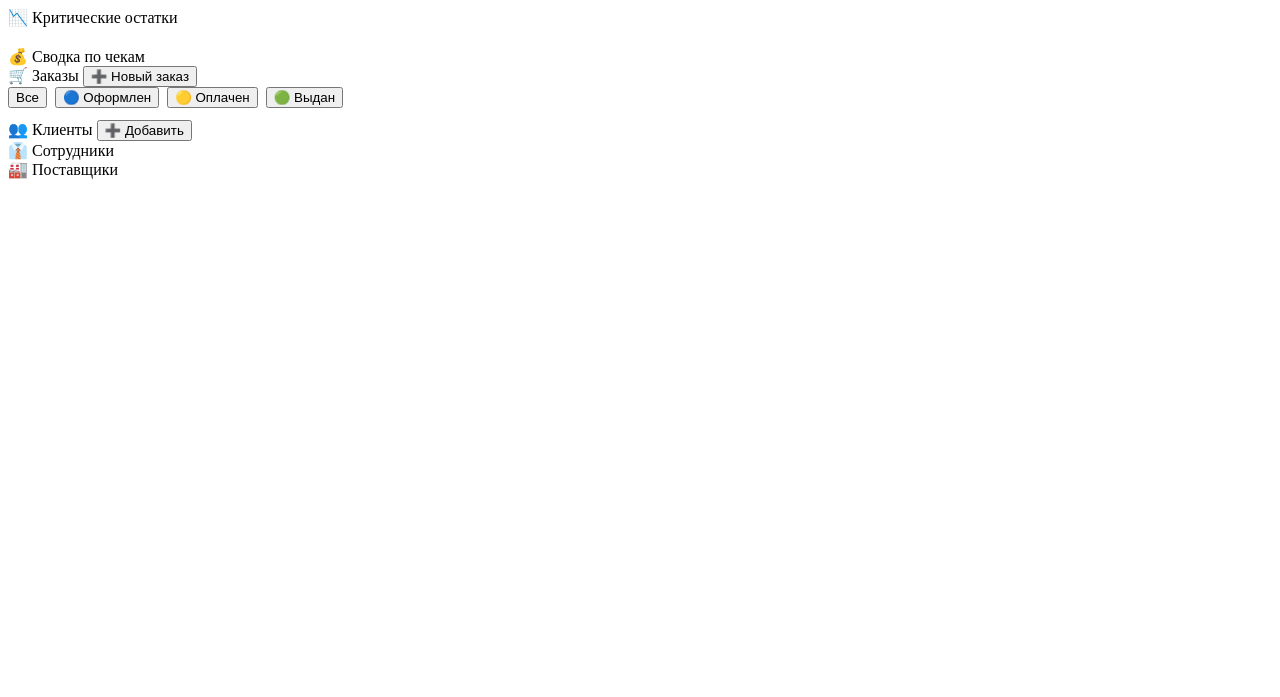
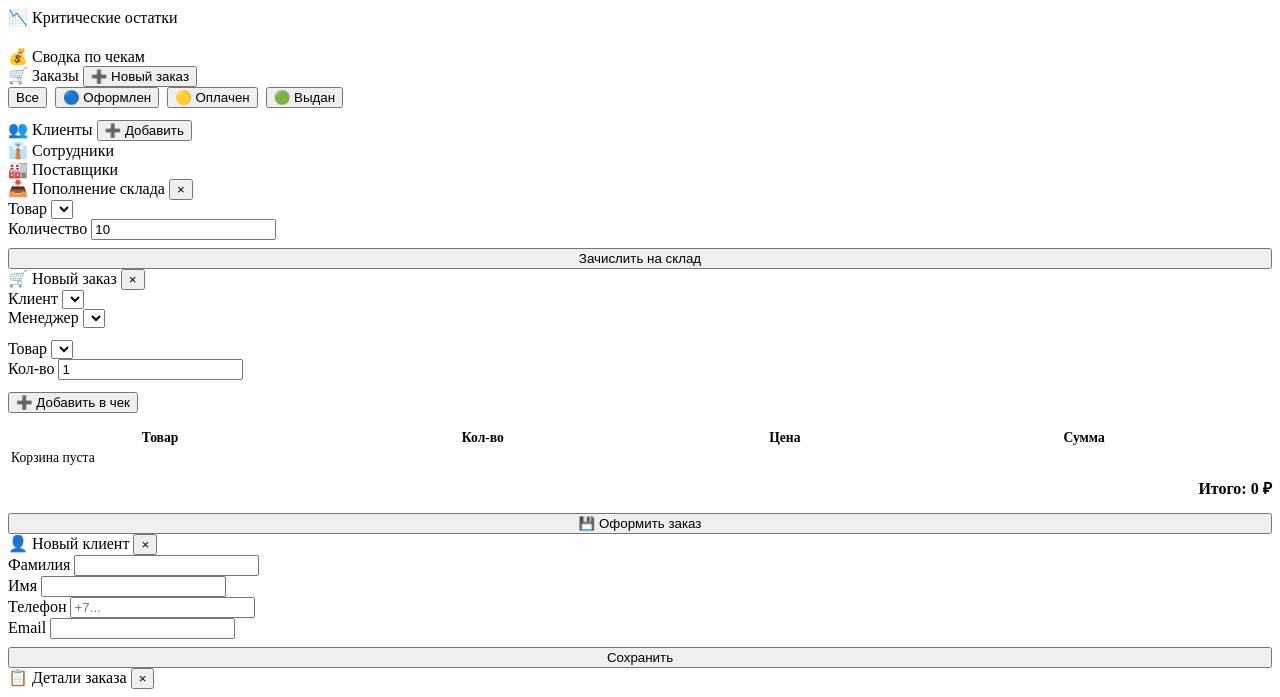
Before and after one commit to Albert21210/DC_Project, a Python web app: template app/templates/index.html in a window 1280 px wide. Shown: the part 371-1068 px from the top of the page. Before the commit the page ends 550 px from the top, so only its background shows below. Run offline with Jinja, Linux system fonts and the light colour scheme; the template is opened without the code that fills it, so the values that code supplies are empty.

Commit message:
(Vitaliy) added modals and functions to the index.html

```diff
--- a/app/templates/index.html
+++ b/app/templates/index.html
@@ -126,3 +126,111 @@
 
   </main>
 </div>
+
+<!-- ══════════════════ МОДАЛЫ ══════════════════ -->
+
+<!-- Пополнение склада -->
+<div id="modal-restock" class="modal-overlay">
+  <div class="modal">
+    <div class="modal__header">
+      <span class="modal__title">📥 Пополнение склада</span>
+      <button class="modal__close" onclick="closeModal('modal-restock')">×</button>
+    </div>
+    <form onsubmit="submitRestock(event)">
+      <div class="form-group">
+        <label>Товар</label>
+        <select id="restock-pid" class="form-control"></select>
+      </div>
+      <div class="form-group">
+        <label>Количество</label>
+        <input id="restock-qty" type="number" min="1" value="10" class="form-control" required>
+      </div>
+      <button type="submit" class="btn btn-success" style="width:100%;margin-top:8px">Зачислить на склад</button>
+    </form>
+  </div>
+</div>
+
+<!-- Новый заказ -->
+<div id="modal-new-order" class="modal-overlay">
+  <div class="modal">
+    <div class="modal__header">
+      <span class="modal__title">🛒 Новый заказ</span>
+      <button class="modal__close" onclick="closeModal('modal-new-order')">×</button>
+    </div>
+    <div class="form-row" style="margin-bottom:12px">
+      <div class="form-group">
+        <label>Клиент</label>
+        <select id="order-customer" class="form-control"></select>
+      </div>
+      <div class="form-group">
+        <label>Менеджер</label>
+        <select id="order-employee" class="form-control"></select>
+      </div>
+    </div>
+    <div class="form-row" style="margin-bottom:12px;align-items:flex-end">
+      <div class="form-group" style="margin:0">
+        <label>Товар</label>
+        <select id="order-product" class="form-control"></select>
+      </div>
+      <div class="form-group" style="margin:0">
+        <label>Кол-во</label>
+        <input id="order-qty" type="number" min="1" value="1" class="form-control">
+      </div>
+    </div>
+    <button class="btn btn-outline btn-sm" onclick="addToCart()" style="margin-bottom:14px">➕ Добавить в чек</button>
+    <table style="width:100%;margin-bottom:8px;font-size:.85rem">
+      <thead><tr><th>Товар</th><th>Кол-во</th><th>Цена</th><th>Сумма</th><th></th></tr></thead>
+      <tbody id="cart-body"><tr><td colspan="5" class="empty-state">Корзина пуста</td></tr></tbody>
+    </table>
+    <div style="text-align:right;font-weight:700;margin-bottom:14px">Итого: <span id="cart-total">0 ₽</span></div>
+    <button class="btn btn-success" style="width:100%" onclick="submitNewOrder()">💾 Оформить заказ</button>
+  </div>
+</div>
+
+<!-- Добавить клиента -->
+<div id="modal-new-customer" class="modal-overlay">
+  <div class="modal">
+    <div class="modal__header">
+      <span class="modal__title">👤 Новый клиент</span>
+      <button class="modal__close" onclick="closeModal('modal-new-customer')">×</button>
+    </div>
+    <form onsubmit="submitNewCustomer(event)">
+      <div class="form-row">
+        <div class="form-group">
+          <label>Фамилия</label>
+          <input name="last_name" class="form-control" required>
+        </div>
+        <div class="form-group">
+          <label>Имя</label>
+          <input name="first_name" class="form-control" required>
+        </div>
+      </div>
+      <div class="form-row">
+        <div class="form-group">
+          <label>Телефон</label>
+          <input name="phone" class="form-control" placeholder="+7...">
+        </div>
+        <div class="form-group">
+          <label>Email</label>
+          <input name="email" class="form-control" type="email">
+        </div>
+      </div>
+      <button type="submit" class="btn btn-primary" style="width:100%;margin-top:8px">Сохранить</button>
+    </form>
+  </div>
+</div>
+
+
+<!-- Детали заказа -->
+<div id="modal-order-detail" class="modal-overlay">
+  <div class="modal">
+    <div class="modal__header">
+      <span class="modal__title">📋 Детали заказа</span>
+      <button class="modal__close" onclick="closeModal('modal-order-detail')">×</button>
+    </div>
+    <div id="order-detail-content"></div>
+  </div>
+</div>
+
+<!-- ── Toast container ── -->
+<div id="toast-container" class="toast-container"></div>
```
